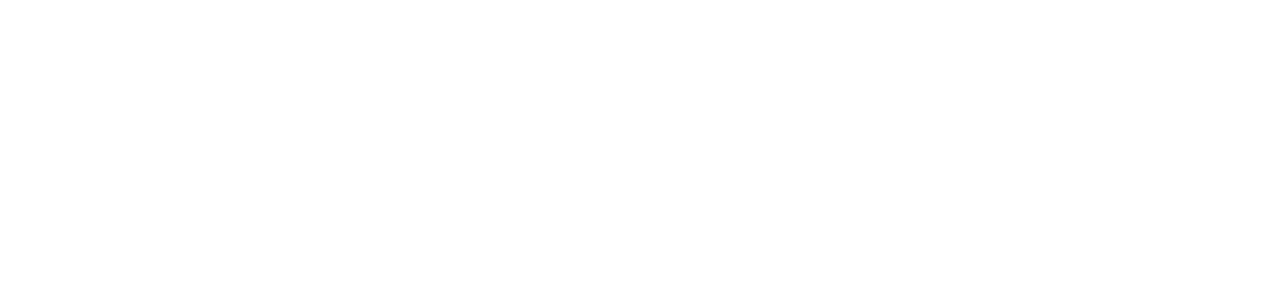
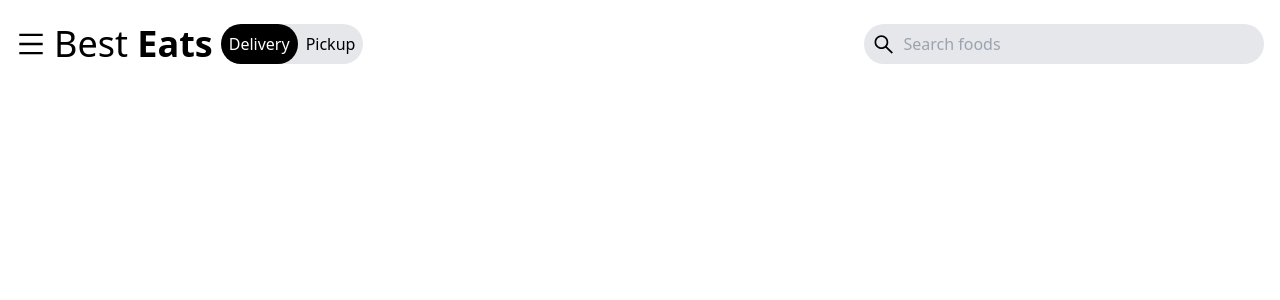
Before and after one commit to DHANIYEL/food-app-react-tailwind, a React (Create React App) app: page / in a window 1280 px wide. Shown: the top 300 px of the page. Built offline with nearby package versions, Linux system fonts and the light colour scheme.

Commit message:
NavBar search

```diff
--- a/package.json
+++ b/package.json
@@ -8,6 +8,7 @@
     "@testing-library/user-event": "^13.5.0",
     "react": "^18.2.0",
     "react-dom": "^18.2.0",
+    "react-icons": "^4.12.0",
     "react-scripts": "5.0.1",
     "web-vitals": "^2.1.4"
   },
--- a/src/App.js
+++ b/src/App.js
@@ -3,7 +3,7 @@
 
 function App() {
   return (
-    <div className="App">
+    <div>
       <NavBar />
     </div>
   );
--- a/src/components/NavBar.jsx
+++ b/src/components/NavBar.jsx
@@ -1,7 +1,33 @@
 import React from "react";
+import { AiOutlineMenu, AiOutlineSearch } from "react-icons/ai";
 
 function NavBar() {
-  return <div>NavBar</div>;
+  return (
+    <div className="m-w-[1680] mx-auto flex justify-between items-center p-4">
+      {/* nav left side  */}
+      <div className="flex items-center">
+        <div className="cursor-pointer">
+          <AiOutlineMenu size={30} />
+        </div>
+        <h1 className="text-2xl sm:text-3xl lg:text-4xl p-2">
+          Best <span className="font-bold">Eats</span>
+        </h1>
+        <div className="hidden lg:flex bg-gray-200 rounded-full">
+          <p className="bg-black p-2 rounded-full text-white">Delivery</p>
+          <p className="p-2">Pickup </p>
+        </div>
+      </div>
+      {/* nav right side */}
+      <div className="bg-gray-200 rounded-full flex items-center px-2 w-[200] sm:w-[400px] lg:[500px]">
+        <AiOutlineSearch size={25} />
+        <input
+          className=" focus:outline-none p-2 w-full bg-transparent"
+          type="text"
+          placeholder="Search foods"
+        />
+      </div>
+    </div>
+  );
 }
 
 export default NavBar;
--- a/src/index.js
+++ b/src/index.js
@@ -4,4 +4,4 @@
 import App from "./App";
 
 const root = ReactDOM.createRoot(document.getElementById("root"));
-root.render();
+root.render(<App />);
```
Also changed, not shown: 1 other file (tests, documents, lock files or other folders).
